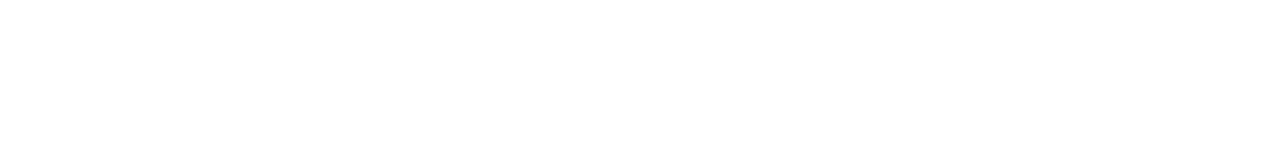
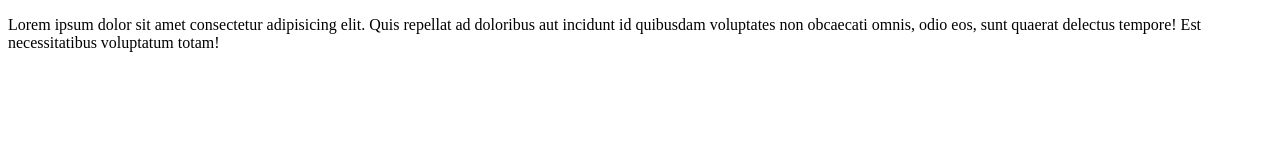
Before and after one commit to marlon-palata/teste, a plain HTML site: page site/teste.html in a window 1280 px wide. Drawn offline with Linux system fonts and the light colour scheme.

Commit message:
Update teste.html

```diff
--- a/site/teste.html
+++ b/site/teste.html
@@ -6,6 +6,6 @@
     <title>Document</title>
 </head>
 <body>
-
+    <P>Lorem ipsum dolor sit amet consectetur adipisicing elit. Quis repellat ad doloribus aut incidunt id quibusdam voluptates non obcaecati omnis, odio eos, sunt quaerat delectus tempore! Est necessitatibus voluptatum totam!</P>
 </body>
 </html>
```
